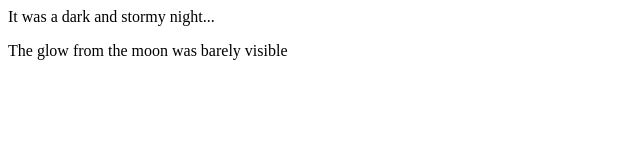
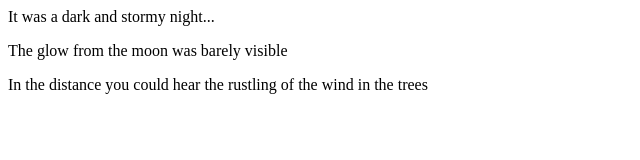
Before and after one commit to EowyntheFingGem/fireside-story, a plain HTML site: page index.html in a window 1280 px wide. Shown: the whole page, without its empty margins (0-640 px from the left). Drawn offline with Linux system fonts and the light colour scheme.

Commit message:
added third line of story

```diff
--- a/index.html
+++ b/index.html
@@ -2,5 +2,6 @@
   <body>
     <p>It was a dark and stormy night...</p>
     <p>The glow from the moon was barely visible</p>
+    <p>In the distance you could hear the rustling of the wind in the trees</p>
   </body>
 </html>
```
